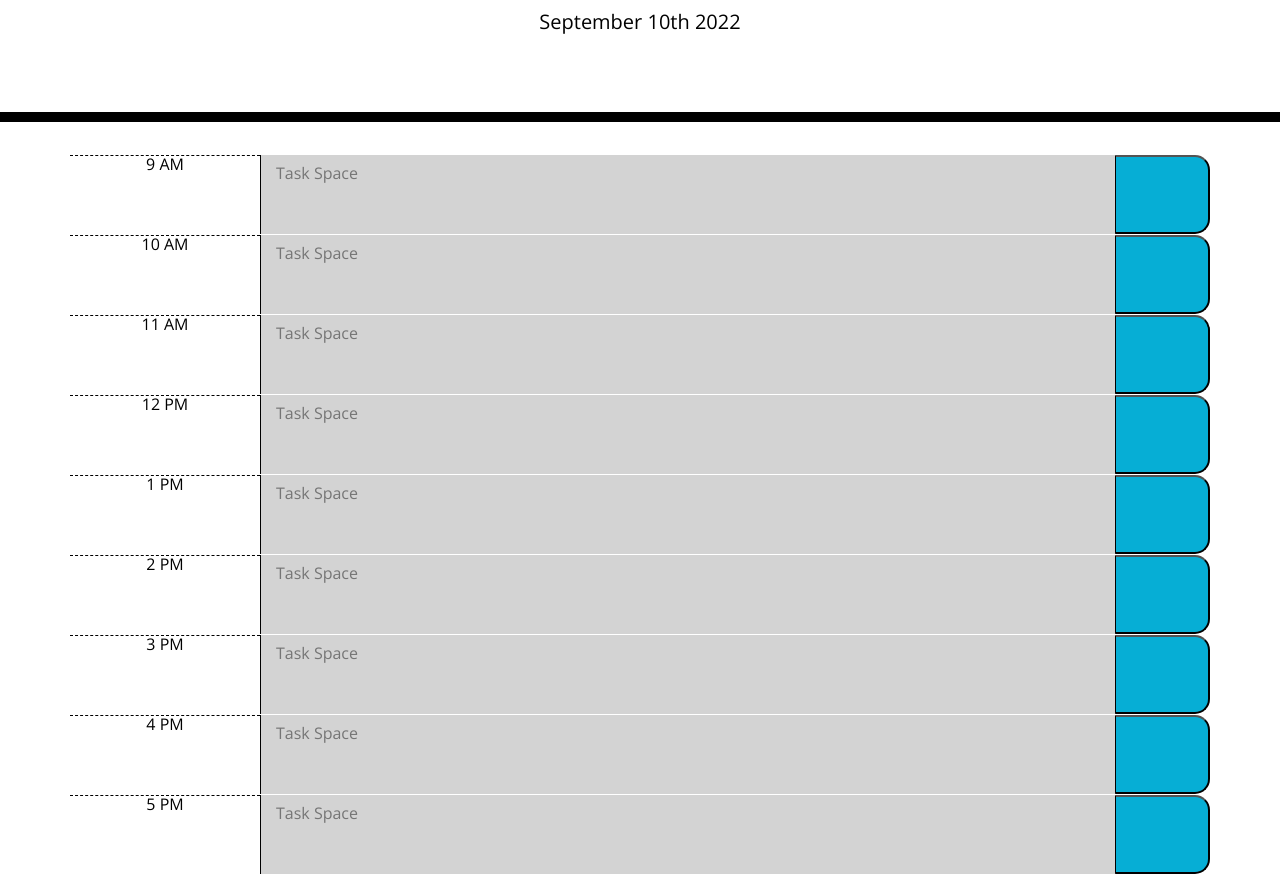
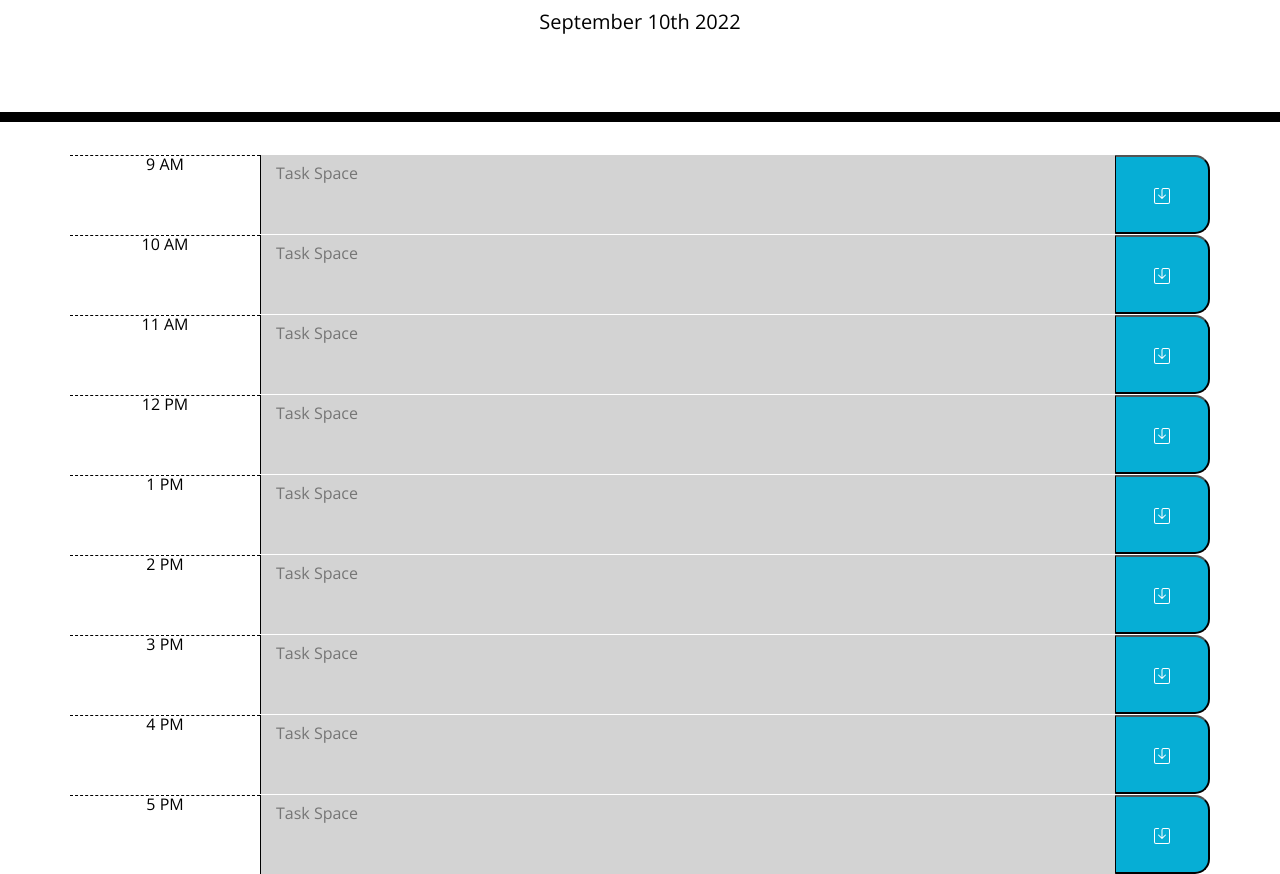
Before and after one commit to jack421myhre/05-workday-scheduler, a plain HTML site: page index.html in a window 1280 px wide. Shown: the part 182-1056 px from the top of the page. Drawn offline with nearby package versions, Linux system fonts and the light colour scheme.

Commit message:
Completed saving and loading local storage to the page. Added a Save icon via bootstrap to each button element.

```diff
--- a/assets/js/script.js
+++ b/assets/js/script.js
@@ -1,16 +1,16 @@
 let saveBtn = $(".saveBtn");
-
+// Keeps the jumbotron date up to date using moment.js
 function headerDate() {
     let currentDay = moment().format("MMMM Do YYYY");
     $("#currentDay").text(currentDay);
 }
 headerDate();
+
 let currentTime = moment().format("HH");
-let timeBlockHour = $(".hour").prop("id");
-
 $(".hour").each(function () {
+    // Grabs the id number from each time block and parses and int from it.
     let timeBlockHour = parseInt($(this).prop("id"));
-    // console.log(timeBlockHour);
+    // Checks current time against each time block and applies the color classes accordingly, removing older ones.
     if (timeBlockHour < currentTime) {
         $(this).siblings("textarea").addClass("past");
         $(this).siblings("textarea").removeClass("present");
@@ -23,21 +23,19 @@ $(".hour").each(function () {
     }
 });
 
-// Save data
-// Work in Progress
-let eventDescription = $(".description");
-function saveEvent() {}
+// Loads the saved tasks in each time block respectively.
+$(".time-block").each(function () {
+    time = $(this).children(".hour").prop("id");
+    let setEvent = window.localStorage.getItem(time);
+    $(this).children("textarea").text(setEvent);
+});
 
+// Saves the tasks to local storage for each time block.
 saveBtn.on("click", () => {
-    if (eventDescription !== "") {
-        let savedEvent = JSON.parse(localStorage.getItem("savedEvent")) || [];
+    $(".time-block").each(function () {
+        time = $(this).children(".hour").prop("id");
+        eventDesc = $(this).children("textarea").val();
 
-        let allEvents = {
-            time: $(this).siblings(".hour").prop("id"),
-            eventDesc: $(this).siblings("textarea").val(),
-        };
-
-        savedEvent.push(allEvents);
-        localStorage.setItem("savedEvent", JSON.stringify(savedEvent));
-    }
+        window.localStorage.setItem(time, eventDesc);
+    });
 });
--- a/index.html
+++ b/index.html
@@ -35,55 +35,73 @@
           <div class="time-block row">
             <div class="hour col-2" id="9">9 AM</div>
             <textarea class="description col-9" placeholder="Task Space"></textarea>
-            <button class="saveBtn col-1"></button>
+            <button class="saveBtn col-1"><svg xmlns="http://www.w3.org/2000/svg" width="16" height="16" fill="currentColor" class="bi bi-save" viewBox="0 0 16 16">
+              <path d="M2 1a1 1 0 0 0-1 1v12a1 1 0 0 0 1 1h12a1 1 0 0 0 1-1V2a1 1 0 0 0-1-1H9.5a1 1 0 0 0-1 1v7.293l2.646-2.647a.5.5 0 0 1 .708.708l-3.5 3.5a.5.5 0 0 1-.708 0l-3.5-3.5a.5.5 0 1 1 .708-.708L7.5 9.293V2a2 2 0 0 1 2-2H14a2 2 0 0 1 2 2v12a2 2 0 0 1-2 2H2a2 2 0 0 1-2-2V2a2 2 0 0 1 2-2h2.5a.5.5 0 0 1 0 1H2z"/>
+            </svg></button>
           </div>
 
           <div class="time-block row">
             <div class="hour col-2" id="10">10 AM</div>
             <textarea class="description col-9" placeholder="Task Space"></textarea>
-            <button class="saveBtn col-1"></button>
+            <button class="saveBtn col-1"><svg xmlns="http://www.w3.org/2000/svg" width="16" height="16" fill="currentColor" class="bi bi-save" viewBox="0 0 16 16">
+              <path d="M2 1a1 1 0 0 0-1 1v12a1 1 0 0 0 1 1h12a1 1 0 0 0 1-1V2a1 1 0 0 0-1-1H9.5a1 1 0 0 0-1 1v7.293l2.646-2.647a.5.5 0 0 1 .708.708l-3.5 3.5a.5.5 0 0 1-.708 0l-3.5-3.5a.5.5 0 1 1 .708-.708L7.5 9.293V2a2 2 0 0 1 2-2H14a2 2 0 0 1 2 2v12a2 2 0 0 1-2 2H2a2 2 0 0 1-2-2V2a2 2 0 0 1 2-2h2.5a.5.5 0 0 1 0 1H2z"/>
+            </svg></button>
           </div>
 
           <div class="time-block row">
             <div class="hour col-2" id="11">11 AM</div>
             <textarea class="description col-9" placeholder="Task Space"></textarea>
-            <button class="saveBtn col-1"></button>
+            <button class="saveBtn col-1"><svg xmlns="http://www.w3.org/2000/svg" width="16" height="16" fill="currentColor" class="bi bi-save" viewBox="0 0 16 16">
+              <path d="M2 1a1 1 0 0 0-1 1v12a1 1 0 0 0 1 1h12a1 1 0 0 0 1-1V2a1 1 0 0 0-1-1H9.5a1 1 0 0 0-1 1v7.293l2.646-2.647a.5.5 0 0 1 .708.708l-3.5 3.5a.5.5 0 0 1-.708 0l-3.5-3.5a.5.5 0 1 1 .708-.708L7.5 9.293V2a2 2 0 0 1 2-2H14a2 2 0 0 1 2 2v12a2 2 0 0 1-2 2H2a2 2 0 0 1-2-2V2a2 2 0 0 1 2-2h2.5a.5.5 0 0 1 0 1H2z"/>
+            </svg></button>
           </div>
 
           <div class="time-block row">
             <div class="hour col-2" id="12">12 PM</div>
             <textarea class="description col-9" placeholder="Task Space"></textarea>
-            <button class="saveBtn col-1"></button>
+            <button class="saveBtn col-1"><svg xmlns="http://www.w3.org/2000/svg" width="16" height="16" fill="currentColor" class="bi bi-save" viewBox="0 0 16 16">
+              <path d="M2 1a1 1 0 0 0-1 1v12a1 1 0 0 0 1 1h12a1 1 0 0 0 1-1V2a1 1 0 0 0-1-1H9.5a1 1 0 0 0-1 1v7.293l2.646-2.647a.5.5 0 0 1 .708.708l-3.5 3.5a.5.5 0 0 1-.708 0l-3.5-3.5a.5.5 0 1 1 .708-.708L7.5 9.293V2a2 2 0 0 1 2-2H14a2 2 0 0 1 2 2v12a2 2 0 0 1-2 2H2a2 2 0 0 1-2-2V2a2 2 0 0 1 2-2h2.5a.5.5 0 0 1 0 1H2z"/>
+            </svg></button>
           </div>
 
           <div class="time-block row">
             <div class="hour col-2" id="13">1 PM</div>
             <textarea class="description col-9" placeholder="Task Space"></textarea>
-            <button class="saveBtn col-1"></button>
+            <button class="saveBtn col-1"><svg xmlns="http://www.w3.org/2000/svg" width="16" height="16" fill="currentColor" class="bi bi-save" viewBox="0 0 16 16">
+              <path d="M2 1a1 1 0 0 0-1 1v12a1 1 0 0 0 1 1h12a1 1 0 0 0 1-1V2a1 1 0 0 0-1-1H9.5a1 1 0 0 0-1 1v7.293l2.646-2.647a.5.5 0 0 1 .708.708l-3.5 3.5a.5.5 0 0 1-.708 0l-3.5-3.5a.5.5 0 1 1 .708-.708L7.5 9.293V2a2 2 0 0 1 2-2H14a2 2 0 0 1 2 2v12a2 2 0 0 1-2 2H2a2 2 0 0 1-2-2V2a2 2 0 0 1 2-2h2.5a.5.5 0 0 1 0 1H2z"/>
+            </svg></button>
           </div>
 
           <div class="time-block row">
             <div class="hour col-2" id="14">2 PM</div>
             <textarea class="description col-9" placeholder="Task Space"></textarea>
-            <button class="saveBtn col-1"></button>
+            <button class="saveBtn col-1"><svg xmlns="http://www.w3.org/2000/svg" width="16" height="16" fill="currentColor" class="bi bi-save" viewBox="0 0 16 16">
+              <path d="M2 1a1 1 0 0 0-1 1v12a1 1 0 0 0 1 1h12a1 1 0 0 0 1-1V2a1 1 0 0 0-1-1H9.5a1 1 0 0 0-1 1v7.293l2.646-2.647a.5.5 0 0 1 .708.708l-3.5 3.5a.5.5 0 0 1-.708 0l-3.5-3.5a.5.5 0 1 1 .708-.708L7.5 9.293V2a2 2 0 0 1 2-2H14a2 2 0 0 1 2 2v12a2 2 0 0 1-2 2H2a2 2 0 0 1-2-2V2a2 2 0 0 1 2-2h2.5a.5.5 0 0 1 0 1H2z"/>
+            </svg></button>
           </div>
 
           <div class="time-block row">
             <div class="hour col-2" id="15">3 PM</div>
             <textarea class="description col-9" placeholder="Task Space"></textarea>
-            <button class="saveBtn col-1"></button>
+            <button class="saveBtn col-1"><svg xmlns="http://www.w3.org/2000/svg" width="16" height="16" fill="currentColor" class="bi bi-save" viewBox="0 0 16 16">
+              <path d="M2 1a1 1 0 0 0-1 1v12a1 1 0 0 0 1 1h12a1 1 0 0 0 1-1V2a1 1 0 0 0-1-1H9.5a1 1 0 0 0-1 1v7.293l2.646-2.647a.5.5 0 0 1 .708.708l-3.5 3.5a.5.5 0 0 1-.708 0l-3.5-3.5a.5.5 0 1 1 .708-.708L7.5 9.293V2a2 2 0 0 1 2-2H14a2 2 0 0 1 2 2v12a2 2 0 0 1-2 2H2a2 2 0 0 1-2-2V2a2 2 0 0 1 2-2h2.5a.5.5 0 0 1 0 1H2z"/>
+            </svg></button>
           </div>
 
           <div class="time-block row">
             <div class="hour col-2" id="16">4 PM</div>
             <textarea class="description col-9" placeholder="Task Space"></textarea>
-            <button class="saveBtn col-1"></button>
+            <button class="saveBtn col-1"><svg xmlns="http://www.w3.org/2000/svg" width="16" height="16" fill="currentColor" class="bi bi-save" viewBox="0 0 16 16">
+              <path d="M2 1a1 1 0 0 0-1 1v12a1 1 0 0 0 1 1h12a1 1 0 0 0 1-1V2a1 1 0 0 0-1-1H9.5a1 1 0 0 0-1 1v7.293l2.646-2.647a.5.5 0 0 1 .708.708l-3.5 3.5a.5.5 0 0 1-.708 0l-3.5-3.5a.5.5 0 1 1 .708-.708L7.5 9.293V2a2 2 0 0 1 2-2H14a2 2 0 0 1 2 2v12a2 2 0 0 1-2 2H2a2 2 0 0 1-2-2V2a2 2 0 0 1 2-2h2.5a.5.5 0 0 1 0 1H2z"/>
+            </svg></button>
           </div>
 
           <div class="time-block row">
             <div class="hour col-2" id="17">5 PM</div>
             <textarea class="description col-9" placeholder="Task Space"></textarea>
-            <button class="saveBtn col-1"></button>
+            <button class="saveBtn col-1"><svg xmlns="http://www.w3.org/2000/svg" width="16" height="16" fill="currentColor" class="bi bi-save" viewBox="0 0 16 16">
+              <path d="M2 1a1 1 0 0 0-1 1v12a1 1 0 0 0 1 1h12a1 1 0 0 0 1-1V2a1 1 0 0 0-1-1H9.5a1 1 0 0 0-1 1v7.293l2.646-2.647a.5.5 0 0 1 .708.708l-3.5 3.5a.5.5 0 0 1-.708 0l-3.5-3.5a.5.5 0 1 1 .708-.708L7.5 9.293V2a2 2 0 0 1 2-2H14a2 2 0 0 1 2 2v12a2 2 0 0 1-2 2H2a2 2 0 0 1-2-2V2a2 2 0 0 1 2-2h2.5a.5.5 0 0 1 0 1H2z"/>
+            </svg></button>
           </div>
 
 
```
